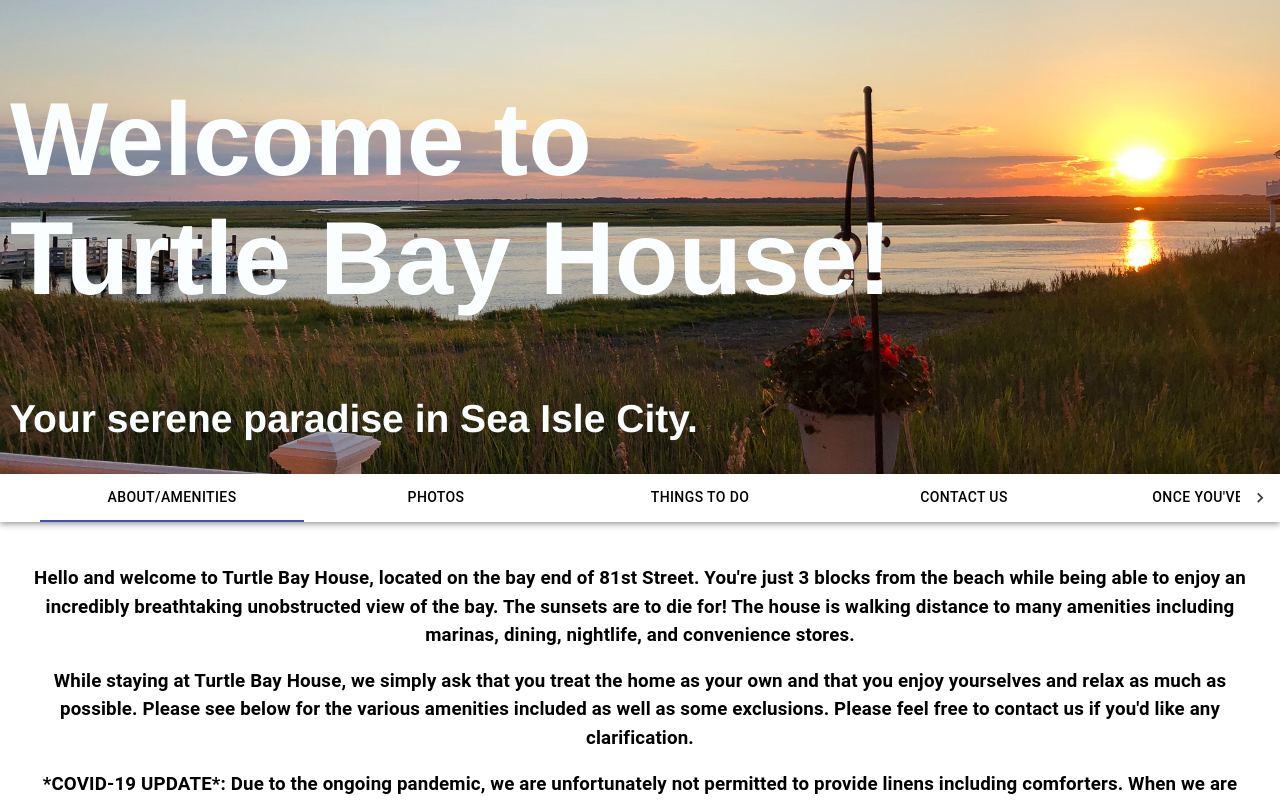
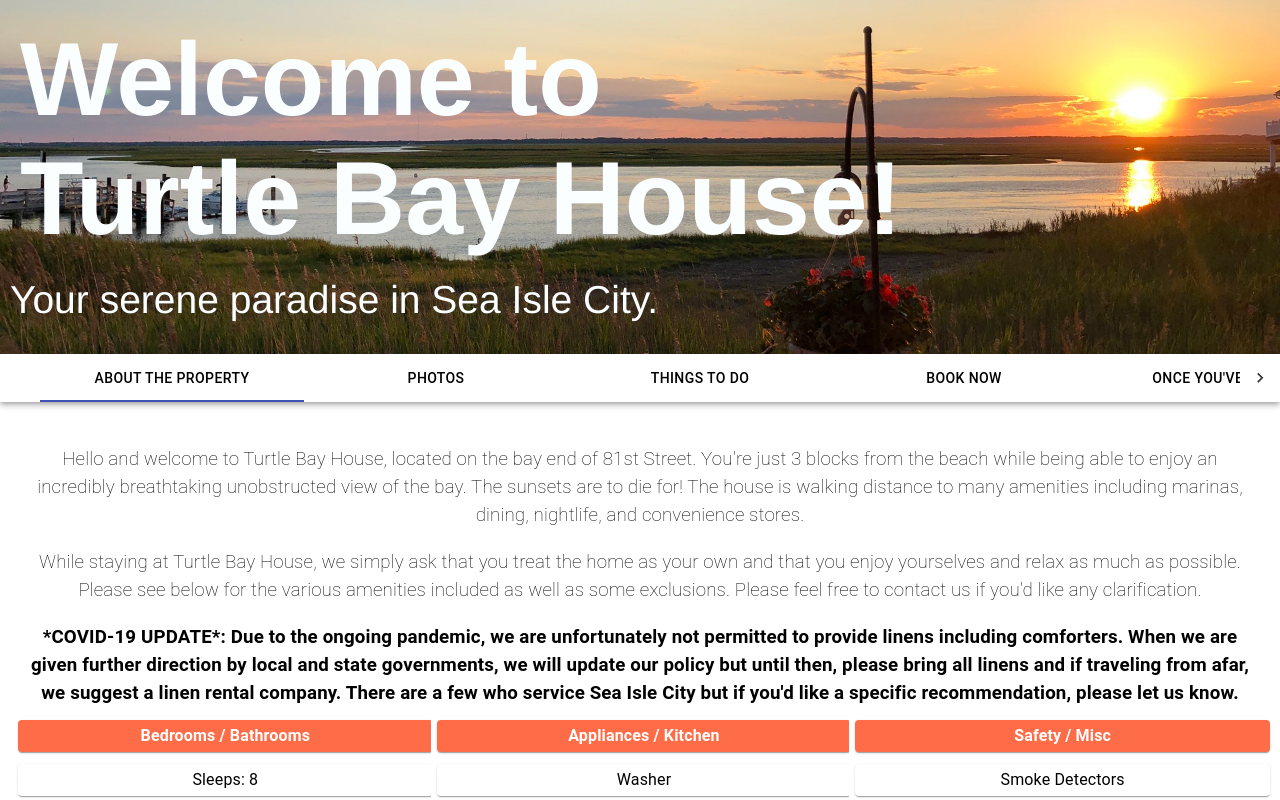
Before and after one commit to mshertz-dev/turtle-bay-house, a React (Create React App) app: page / in a window 1280 px wide. Shown: the top 800 px of the page. Built offline with nearby package versions, Linux system fonts and the light colour scheme.

Commit message:
additional styling changes including decreasing font weight for header and about section

```diff
--- a/src/App.css
+++ b/src/App.css
@@ -32,8 +32,6 @@
   padding-top: 0px;
 }
 
-
-
 #Header-main-text {
   position: relative;
   font-size: 2em;
@@ -42,6 +40,8 @@
   padding-top: 5px;
   margin-left: 5px;
   padding-left: 5px;
+  margin-bottom: 0px;
+  padding-bottom: 5px;
   display: flex;
   flex-direction: column;
 }
@@ -51,6 +51,7 @@
   text-align: left;
   position: left;
   font-size: 1.5em;
+  font-weight: lighter;
   margin-top: 5px;
   padding-top: 5px;
   margin-left: 5px;
@@ -90,6 +91,13 @@ body {
   font-weight: 600;
 }
 
+#about-details {
+  font-weight: lighter;
+}
+
+#about-covid {
+  font-weight: bolder;
+}
 #amenities-card {
   background-color: white;
   color:black;
--- a/src/components/Amenities.jsx
+++ b/src/components/Amenities.jsx
@@ -19,9 +19,10 @@ export default function Amenities() {
 
   return (
     <div className={classes.root}>
-      <h3>Hello and welcome to Turtle Bay House, located on the bay end of 81st Street.  You're just 3 blocks from the beach while being able to enjoy an incredibly breathtaking unobstructed view of the bay.  The sunsets are to die for!  The house is walking distance to many amenities including marinas, dining, nightlife, and convenience stores.</h3>
-      <h3>While staying at Turtle Bay House, we simply ask that you treat the home as your own and that you enjoy yourselves and relax as much as possible.  Please see below for the various amenities included as well as some exclusions.  Please feel free to contact us if you'd like any clarification.</h3>
-      <h3>*COVID-19 UPDATE*: Due to the ongoing pandemic, we are unfortunately not permitted to provide linens including comforters.  When we are given further direction by local and state governments, we will update our policy but until then, please bring all linens and if traveling from afar, we suggest a linen rental company.  There are a few who service Sea Isle City but if you'd like a specific recommendation, please let us know.</h3>
+      {/* only make covid update bold */}
+      <h3 id="about-details">Hello and welcome to Turtle Bay House, located on the bay end of 81st Street.  You're just 3 blocks from the beach while being able to enjoy an incredibly breathtaking unobstructed view of the bay.  The sunsets are to die for!  The house is walking distance to many amenities including marinas, dining, nightlife, and convenience stores.</h3>
+      <h3 id="about-details">While staying at Turtle Bay House, we simply ask that you treat the home as your own and that you enjoy yourselves and relax as much as possible.  Please see below for the various amenities included as well as some exclusions.  Please feel free to contact us if you'd like any clarification.</h3>
+      <h3 id="about-covid">*COVID-19 UPDATE*: Due to the ongoing pandemic, we are unfortunately not permitted to provide linens including comforters.  When we are given further direction by local and state governments, we will update our policy but until then, please bring all linens and if traveling from afar, we suggest a linen rental company.  There are a few who service Sea Isle City but if you'd like a specific recommendation, please let us know.</h3>
       <Grid container spacing={3}>
       {/* new row 1*/}
       <Grid item xs={4} id='amenities-container'>
--- a/src/components/App.js
+++ b/src/components/App.js
@@ -9,7 +9,7 @@ function App() {
     <div className="App">
       <header className="App-header">
         <div id="Header-main-text">
-          <h1 id="Header-main-text-internal">
+          <h1 id="Header-main-text">
             Welcome to
             <br></br>Turtle Bay House!
           </h1>
--- a/src/components/Tabs.jsx
+++ b/src/components/Tabs.jsx
@@ -75,12 +75,12 @@ export default function ScrollableTabsButtonAuto() {
           aria-label="scrollable auto tabs example"
 
         >
-          <Tab label="About/Amenities" {...a11yProps(0)} id='testing123'/>
+          <Tab label="About the Property" {...a11yProps(0)} id='testing123'/>
           <Tab label="Photos" {...a11yProps(1)} id='testing123'/>
           <Tab label="Things To Do" {...a11yProps(2)} id='testing123'/>
-          <Tab label="Contact Us" {...a11yProps(3)} id='testing123'/>
+          <Tab label="Book Now" {...a11yProps(3)} id='testing123'/>
           <Tab label="Once You've Booked" {...a11yProps(4)} id='testing123'/>
-          <Tab label="Links to Rental Sites" {...a11yProps(5)} id='testing123'/>
+          <Tab label="Reviews" {...a11yProps(5)} id='testing123'/>
           <Tab label="About the Owners" {...a11yProps(6)} id='testing123'/>
         </Tabs>
       </AppBar>
--- a/src/components/ThingsToDo.jsx
+++ b/src/components/ThingsToDo.jsx
@@ -19,7 +19,10 @@ class ThingsToDo extends React.Component {
   constructor(props) {
     super(props);
     this.state = {
-      restaurants: [{id: 1, name: `O'Donnell's Pour House`, shortName: `O'Donnell's`, imgURL: `http://odonnellspourhouse.com/assets/images/galleries/full/hsCom.jpg`, description: `Upbeat Irish pub offering American fare, including steaks & seafood, plus frequent live music.`, phone: `609.263.5600`, address: `3907 Landis Ave`, website: `http://odonnellspourhouse.com/`, websiteName: `odonnellspourhouse.com/`}, {id: 2, name: `Hank's Sauce`, shortName: `Hank's`, imgURL: `https://cdn.shopify.com/s/files/1/0452/5593/files/restaurant2_1200x.jpg?v=1572378651`, description: `Casual haunt for creative comfort eats, such as cheesesteak tacos, burgers & lobster mac ’n’ cheese.`, phone: `609.486.5132`, address: `806 Landis Ave`, website: `https://www.hanksauce.com/`, websiteName: `hanksauce.com/`}]
+      restaurants: [
+        {id: 1, name: `O'Donnell's Pour House`, shortName: `O'Donnell's`, imgURL: `http://odonnellspourhouse.com/assets/images/galleries/full/hsCom.jpg`, description: `Upbeat Irish pub offering American fare, including steaks & seafood, plus frequent live music.`, phone: `609.263.5600`, address: `3907 Landis Ave`, website: `http://odonnellspourhouse.com/`, websiteName: `odonnellspourhouse.com/`},
+        {id: 2, name: `Hank's Sauce`, shortName: `Hank's`, imgURL: `https://cdn.shopify.com/s/files/1/0452/5593/files/restaurant2_1200x.jpg?v=1572378651`, description: `Casual haunt for creative comfort eats, such as cheesesteak tacos, burgers & lobster mac ’n’ cheese.`, phone: `609.486.5132`, address: `806 Landis Ave`, website: `https://www.hanksauce.com/`, websiteName: `hanksauce.com/`},
+        {id: 3, name: `Mike's Seafood`, shortName: `Mike's`, imgURL: `https://cdn.shopify.com/s/files/1/0452/5593/files/restaurant2_1200x.jpg?v=1572378651`, description: `Casual haunt for creative comfort eats, such as cheesesteak tacos, burgers & lobster mac ’n’ cheese.`, phone: `609.486.5132`, address: `806 Landis Ave`, website: `https://www.hanksauce.com/`, websiteName: `hanksauce.com/`}]
     };
   }
 
```
Also changed, not shown: 1 other file (tests, documents, lock files or other folders).
